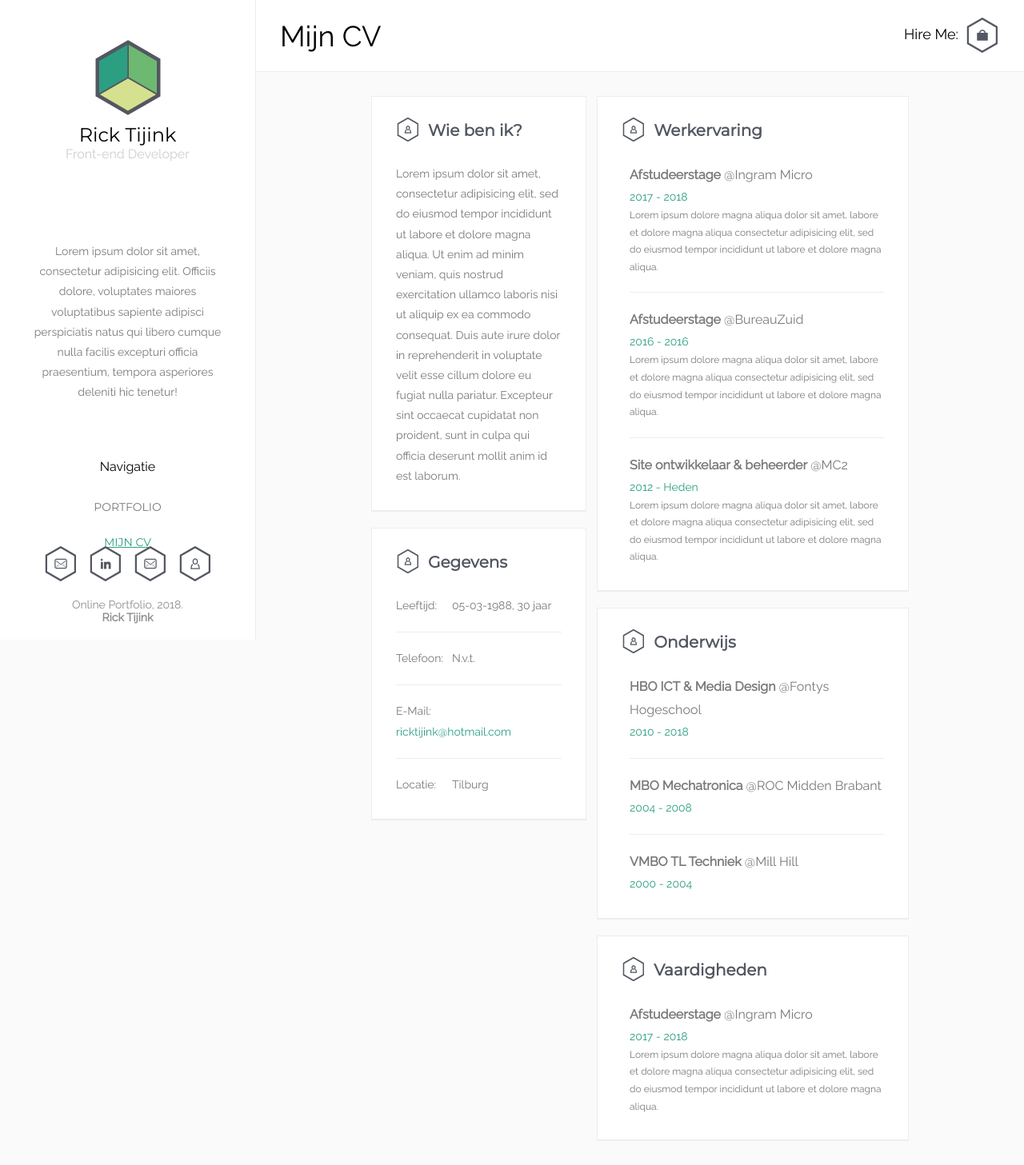
After one commit to Ricktijink/Portfolio, a PHP site: page /cv.html in a window 1280 px wide. The commit adds this page. Shown: the whole page at 80% size. Run offline with PHP 8.4, Linux system fonts and the light colour scheme.

Commit message:
CV almost done

```diff
--- /dev/null
+++ b/cv.html
@@ -0,0 +1,174 @@
+<!DOCTYPE html>
+<html lang="en">
+<head>
+   <meta charset="UTF-8">
+   <meta name="viewport" content="width=device-width, initial-scale=1.0">
+   <meta http-equiv="X-UA-Compatible" content="ie=edge">
+   <!-- Main stylesheet -->
+   <link rel="stylesheet" type="text/css" href="style.css">
+   <!-- Google fonts -->
+   <link href="https://fonts.googleapis.com/css?family=Montserrat|Raleway" rel="stylesheet">
+
+   <title>Rick Tijink - CV</title>
+</head>
+<body>
+   <!-- Container for website -->
+   <div class="container">
+      <!-- Sidebar (Change div to sidebar?) -->
+      <div class="page-sidebar">
+         <!-- Sidebar logo -->
+         <div class="sidebar-logo">
+            <div class="logo-icon">
+               <a href="index.html"><img src="Images/Logo.png" alt="Personal Logo"></a>
+            </div>
+            <div class="logo-text">
+               Rick Tijink<br/>
+               <span>Front-end Developer</span>
+            </div>
+         </div>
+         <!-- Sidebar content -->
+         <div class="sidebar-content">
+            <p>
+               Lorem ipsum dolor sit amet, consectetur adipisicing elit. Officiis dolore, voluptates maiores voluptatibus sapiente adipisci perspiciatis natus qui libero cumque nulla facilis excepturi officia praesentium, tempora asperiores deleniti hic tenetur!
+            </p>
+            <div class="sidebar-links">
+               <h3>Navigatie</h3>
+               <nav>
+                  <a href="index.html">PORTFOLIO</a>
+                  <a href="#" class="active-page">MIJN CV</a>
+               </nav>
+            </div>
+         </div>
+         <!-- Sidebar footer -->
+         <div class="sidebar-footer">
+            <!-- Social Media -->
+            <div class="footer-social">
+                  <!-- Facebook -->
+                  <div class="soc-icon">
+                     <a href="https://www.facebook.com/rick.tijink" target="_blank"><img src="Images/Icons/mail.png" alt="Fb icon"></a>
+                  </div>
+                  <!-- LinkedIn -->
+                  <div class="soc-icon">
+                     <a href="https://www.linkedin.com/in/rick-tijink-53548828/" target="_blank"><img src="Images/Icons/in.png" alt="LinkedIn icon"></a>
+                  </div>
+                  <!-- Email -->
+                  <div class="soc-icon">
+                     <a href="mailto:ricktijink@hotmail.com"><img src="Images/Icons/mail.png" alt="Email icon"></a>
+                  </div>
+                  <!-- CV -->
+                  <div class="soc-icon">
+                     <a href="#"><img src="Images/Icons/about.png" alt="CV icon"></a>
+                  </div>
+            </div>
+            <!-- Holds copyright -->
+            <div class="footer-copy">
+               Online Portfolio, 2018.<br/>
+               <span>Rick Tijink</span>
+            </div>
+         </div>
+      </div>
+      <!-- Content area -->
+      <div class="page-content">
+         <!-- Content top bar -->
+         <div class="content-topbar">
+            <!-- topbar title -->
+            <div class="topbar-title">Mijn CV</div>
+            <div class="filter-menu-button">
+               <a href="#"><img src="Images/Icons/hire-me-01.png"></a>
+               <span>Hire Me:</span>
+            </div>
+         </div>
+         <!-- Masonry for items -->
+         <div class="content-masonry">
+            <div class="cv">
+               <div class="cv-left">
+                  <div class="cv-block me">
+                     <h3>Wie ben ik?</h3>
+                     <p>
+                        Lorem ipsum dolor sit amet, consectetur adipisicing elit, sed do eiusmod tempor incididunt ut labore et dolore magna aliqua. Ut enim ad minim veniam, quis nostrud exercitation ullamco laboris nisi ut aliquip ex ea commodo consequat. Duis aute irure dolor in reprehenderit in voluptate velit esse cillum dolore eu fugiat nulla pariatur. Excepteur sint occaecat cupidatat non proident, sunt in culpa qui officia deserunt mollit anim id est laborum.
+                     </p>
+                  </div>
+                  <div class="cv-block personaldata">
+                     <h3>Gegevens</h3>
+                     <p><span>Leeftijd:</span> 05-03-1988, 30 jaar</p>
+                     <p><span>Telefoon:</span> N.v.t.</p>
+                     <p><span>E-Mail:</span> <a href="mailto:ricktijink@hotmail.com">ricktijink@hotmail.com</a></p>
+                     <p><span>Locatie:</span> Tilburg</p>
+                  </div>
+                  <!-- End cv left -->
+               </div>
+               <div class="cv-right">
+                  <div class="cv-block workexperience">
+                     <h3>Werkervaring</h3>
+                     <div class="work">
+                        <div class="work-title"><span>Afstudeerstage</span> @Ingram Micro</div>
+                        <div class="work-period">2017 - 2018</div>
+                        <div class="work-description">
+                           <p>
+                              Lorem ipsum dolore magna aliqua dolor sit amet, labore et dolore magna aliqua consectetur adipisicing elit, sed do eiusmod tempor incididunt ut labore et dolore magna aliqua.
+                           </p>
+                        </div>
+                     </div>
+                     <div class="work">
+                        <div class="work-title"><span>Afstudeerstage</span> @BureauZuid</div>
+                        <div class="work-period">2016 - 2016</div>
+                        <div class="work-description">
+                           <p>
+                              Lorem ipsum dolore magna aliqua dolor sit amet, labore et dolore magna aliqua consectetur adipisicing elit, sed do eiusmod tempor incididunt ut labore et dolore magna aliqua.
+                           </p>
+                        </div>
+                     </div>
+                     <div class="work">
+                        <div class="work-title"><span>Site ontwikkelaar &amp; beheerder</span> @MC2</div>
+                        <div class="work-period">2012 - Heden</div>
+                        <div class="work-description">
+                           <p>
+                              Lorem ipsum dolore magna aliqua dolor sit amet, labore et dolore magna aliqua consectetur adipisicing elit, sed do eiusmod tempor incididunt ut labore et dolore magna aliqua.
+                           </p>
+                        </div>
+                     </div>
+                  </div>
+                  <div class="cv-block education">
+                     <h3>Onderwijs</h3>
+                     <div class="study">
+                        <div class="study-title"><span>HBO ICT &amp; Media Design</span> @Fontys Hogeschool</div>
+                        <div class="study-period">2010 - 2018</div>
+                        <div class="study-status"></div>
+                     </div>
+                     <div class="study">
+                        <div class="study-title"><span>MBO Mechatronica</span> @ROC Midden Brabant</div>
+                        <div class="study-period">2004 - 2008</div>
+                        <div class="study-status"></div>
+                     </div>
+                     <div class="study">
+                        <div class="study-title"><span>VMBO TL Techniek</span> @Mill Hill</div>
+                        <div class="study-period">2000 - 2004</div>
+                        <div class="study-status"></div>
+                     </div>
+                  </div>
+                  <!-- End cv right -->
+                  <div class="cv-block skills">
+                     <h3>Vaardigheden</h3>
+                     <div class="work">
+                        <div class="work-title"><span>Afstudeerstage</span> @Ingram Micro</div>
+                        <div class="work-period">2017 - 2018</div>
+                        <div class="work-description">
+                           <p>
+                              Lorem ipsum dolore magna aliqua dolor sit amet, labore et dolore magna aliqua consectetur adipisicing elit, sed do eiusmod tempor incididunt ut labore et dolore magna aliqua.
+                           </p>
+                        </div>
+                     </div>
+                  </div>
+               </div>
+               <div class="clearfix"></div>
+	         </div>
+            <a href="#"><img src="Images/Icons/up.png" onclick="topFunction()" id="myBtn" alt="Go top"></a>
+         </div>
+      </div>
+   </div>
+   <!-- Jquery -->
+   <script src="https://code.jquery.com/jquery-3.3.1.js"></script>
+   <!-- Main code file -->
+   <script src="javascript.js"></script>
+</body>
+</html>
--- a/style.css
+++ b/style.css
@@ -70,7 +70,7 @@ body {
    margin: 0px auto 0px auto;
 }
 
-.sidebar-content>p {
+.sidebar-content > p {
    text-align: center;
    line-height: 1.8;
    color: #797979;
@@ -88,12 +88,7 @@ body {
    font-family: "Raleway";
    text-align: center;
    margin-bottom: 20px;
-	font-weight: 600;
 }
-/*
-.sidebar-links li {
-   list-style: none;
-} */
 
 .sidebar-links nav a {
    text-align: center;
@@ -136,6 +131,11 @@ body {
    height: 44px;
    float: left;
    margin: 0px 6px;
+   transition: transform .2s;
+}
+
+.soc-icon:hover{
+   transform: scale(1.1);
 }
 
 .footer-copy {
@@ -178,7 +178,7 @@ body {
    float: left;
 }
 
-.topbar-title>span {
+.topbar-title > span {
    color: #bdbdbd;
 }
 
@@ -190,6 +190,7 @@ body {
 
 .filter-menu {
    display: none;
+	background-color: #f4f4f4;
    width: 100%;
    border-bottom: 1px solid #ececec;
    padding: 5px 0px 0px 30px;
@@ -209,7 +210,7 @@ body {
     float: right;
     margin: 32px 8px 0px 0px;
     font-size: 18px;
-    font-family: raleway;
+    font-family: "Raleway";
 	 cursor: pointer;
 }
 
@@ -251,12 +252,11 @@ body {
    background: #fff;
    border-radius: 2px;
    margin-bottom: 20px;
-   /* box-shadow: 0 3px 6px rgba(0,0,0,0.1), 0 3px 6px rgba(0,0,0,0.1); */
-   -webkit-column-break-inside: avoid;
+   -webkit-column-break-inside: avoid!important;
    /* Chrome, Safari, Opera */
-   page-break-inside: avoid;
+   page-break-inside: avoid!important;
    /* Firefox */
-   break-inside: avoid;
+   break-inside: avoid!important;
    /* IE 10+ */
    border: 1px solid rgba(0, 0, 0, 0.07);
    border-bottom: 2px solid rgba(0, 0, 0, 0.07);
@@ -268,7 +268,6 @@ body {
 
 .post a:hover>.post-image>img {
    transform: scale(1.1);
-   /* (150% zoom - Note: if the zoom is too large, it will go outside of the viewport) */
 }
 
 .post a {
@@ -284,8 +283,10 @@ body {
 }
 
 .post-subtitle {
+	color: #a4a4a4;
    font-family: "Montserrat";
    font-size: 14px;
+	font-weight: normal;
 }
 
 .post-text {
@@ -383,12 +384,265 @@ main a[title] {
 }
 
 .button:hover {
-   /* background-color: #525661; */
    box-shadow: inset 0 100px 0 0 #578a57;
    color: #FFFFFF;
 }
 
-/* Media Query */
+/* Go to top button */
+
+#myBtn {
+  display: none;
+  position: fixed;
+  bottom: 20px;
+  right: 30px;
+  z-index: 99;
+  outline: none;
+  cursor: pointer;
+}
+
+#myBtn:hover {
+  /* background-color: #555; */
+}
+
+/* CV Page */
+
+.cv {
+   width: 70%;
+   height: auto;
+   margin: 0px auto 0px;
+   padding: 30px 0px;
+}
+
+.cv-block{
+   background: #fff;
+   padding: 30px;
+   border: 1px solid rgba(0, 0, 0, 0.07);
+   border-bottom: 2px solid rgba(0, 0, 0, 0.07);
+}
+
+.cv-block h1{
+   font-size: 50px;
+   font-family: "Montserrat";
+   color: #535762;
+}
+
+.cv-block h2{
+   font-size: 26px;
+   font-family: "Raleway";
+   color: #cecece;
+}
+
+.cv-block h3{
+   font-size: 20px;
+   font-family: "Montserrat";
+   font-weight: bold;
+   color: #535762;
+   margin-bottom: 30px;
+}
+
+.cv-left{
+   float: left;
+   margin-right: 2%;
+   width: 40%;
+}
+
+.cv-right{
+   float: left;
+   width: 58%;
+}
+
+/* CV - Me */
+
+.me{
+   height: auto;
+   margin-bottom: 20px;
+}
+
+.me p {
+   line-height: 1.8;
+   color: #797979;
+   font-family: "Raleway";
+   font-size: 14px;
+}
+
+.me::before {
+    content:url('Images/Icons/cv-about.png');
+    margin-right: 10px;
+    margin-top: -4px;
+    width: 30px;
+    height: 30px;
+    float: left;
+}
+
+/* CV - Personal info */
+
+.personaldata::before {
+    content:url('Images/Icons/cv-about.png');
+    margin-right: 10px;
+    margin-top: -4px;
+    width: 30px;
+    height: 30px;
+    float: left;
+}
+
+.personaldata a {
+   color: #2C9E82;
+   text-decoration: none;
+}
+
+.personaldata p {
+   line-height: 1.8;
+   color: #797979;
+   font-family: "Raleway";
+   font-size: 14px;
+   margin-bottom: 20px;
+   padding-bottom: 20px;
+   border-bottom: 1px solid rgba(0, 0, 0, 0.07);
+}
+
+.personaldata p:last-child {
+  border: none!important;
+  padding-bottom: 0px;
+  margin-bottom: 0px;
+}
+
+.personaldata p span{
+   display: block;
+   float: left;
+   width: 50px;
+   margin-right: 20px;
+}
+
+.workexperience{
+   min-height: 300px;
+   margin-bottom: 20px;
+}
+
+.workexperience::before {
+    content:url('Images/Icons/cv-about.png');
+    margin-right: 10px;
+    margin-top: -4px;
+    width: 30px;
+    height: 30px;
+    float: left;
+}
+
+.work{
+   width: 97%;
+   margin-left: 3%;
+   margin-bottom: 20px;
+   margin-top: 20px;
+   padding-bottom: 20px;
+   border-bottom: 1px solid rgba(0, 0, 0, 0.07);
+}
+
+.work:last-child {
+  border: none;
+  padding-bottom: 0px;
+  margin-bottom: 0px;
+}
+
+.work-title{
+   width: 100%;
+   height: auto;
+   line-height: 1.8;
+   color: #797979;
+   font-family: "Raleway";
+   font-size: 16px;
+}
+
+.work-title span{
+   font-weight: bold;
+}
+
+.work-period{
+   width: 100%;
+   height: auto;
+   line-height: 1.8;
+   color: #2C9E82;
+   font-family: "Raleway";
+   font-size: 14px;
+}
+
+.work-description{
+   width: 100%;
+   height: auto;
+   line-height: 1.8;
+   color: #797979;
+   font-family: "Raleway";
+   font-size: 12px;
+}
+
+.education{
+   min-height: 300px;
+   margin-bottom: 20px;
+}
+
+.education::before {
+    content:url('Images/Icons/cv-about.png');
+    margin-right: 10px;
+    margin-top: -4px;
+    width: 30px;
+    height: 30px;
+    float: left;
+}
+
+.study{
+   width: 97%;
+   margin-left: 3%;
+   margin-bottom: 20px;
+   margin-top: 20px;
+   padding-bottom: 20px;
+   border-bottom: 1px solid rgba(0, 0, 0, 0.07);
+}
+
+.study:last-child {
+   border: none;
+   padding-bottom: 0px;
+   margin-bottom: 0px;
+}
+
+.study-title{
+   width: 100%;
+   height: auto;
+   line-height: 1.8;
+   color: #797979;
+   font-family: "Raleway";
+   font-size: 16px;
+}
+
+.study-title span{
+   font-weight: bold;
+}
+
+.study-period{
+   width: 100%;
+   height: auto;
+   line-height: 1.8;
+   color: #2C9E82;
+   font-family: "Raleway";
+   font-size: 14px;
+}
+
+.study-status{
+   width: 100%;
+   height: auto;
+   line-height: 1.8;
+   color: #797979;
+   font-family: "Raleway";
+   font-size: 12px;
+}
+
+.skills::before {
+    content:url('Images/Icons/cv-about.png');
+    margin-right: 10px;
+    margin-top: -4px;
+    width: 30px;
+    height: 30px;
+    float: left;
+}
+
+/* Media Queries */
 
 @media only screen and (max-width: 1600px) {
 	main {
@@ -476,6 +730,7 @@ main a[title] {
    .footer-copy {
       padding-bottom: 0px;
    }
+
 	.content-topbar {
 	   width: 100%;
 	   height: 90px;
@@ -488,7 +743,6 @@ main a[title] {
 	.sidebar-links{
 		display: none;
 	}
-
 
 	.page-content {
 	   padding-left: 0px;
@@ -515,7 +769,6 @@ main a[title] {
 }
 
 @media only screen and (max-width: 740px) {
-
 	main {
 	   width: 96%;
 	   margin: 0px auto 0px;
@@ -530,5 +783,4 @@ main a[title] {
 	   -webkit-column-gap: 20px;
 	   column-gap: 20px;
 	}
-
 }
```
Also changed, not shown: index.html (+3 -5 lines), javascript.js (+17 -2 lines), Images/Icons/cv-about.png (added), Images/Icons/filter.png (added), Images/Icons/hire-me-01.png (added), Images/Icons/skill-1.png (added), Images/Icons/up.png (added). Lines whose indentation alone changed are shown as unchanged.
